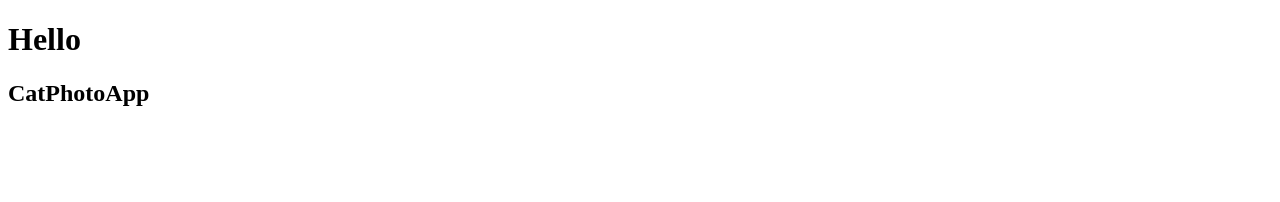
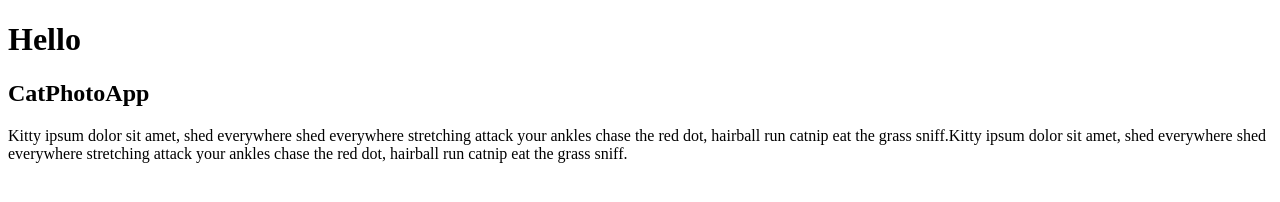
Before and after one commit to mccrackenaw/html_and_css, a plain HTML site: page index.html in a window 1280 px wide. Drawn offline with Linux system fonts and the light colour scheme.

Commit message:
added paragraph tag

```diff
--- a/index.html
+++ b/index.html
@@ -9,5 +9,11 @@
 <body>
     <h1>Hello</h1>
     <h2>CatPhotoApp</h2>
+<p>Kitty ipsum dolor sit amet, shed everywhere shed
+  everywhere stretching attack your ankles chase the red dot,
+  hairball run catnip eat the grass sniff.Kitty ipsum dolor sit amet,
+  shed everywhere shed everywhere stretching attack your ankles chase
+  the red dot, hairball run catnip eat the grass sniff.</p>
+
 </body>
 </html>
```
